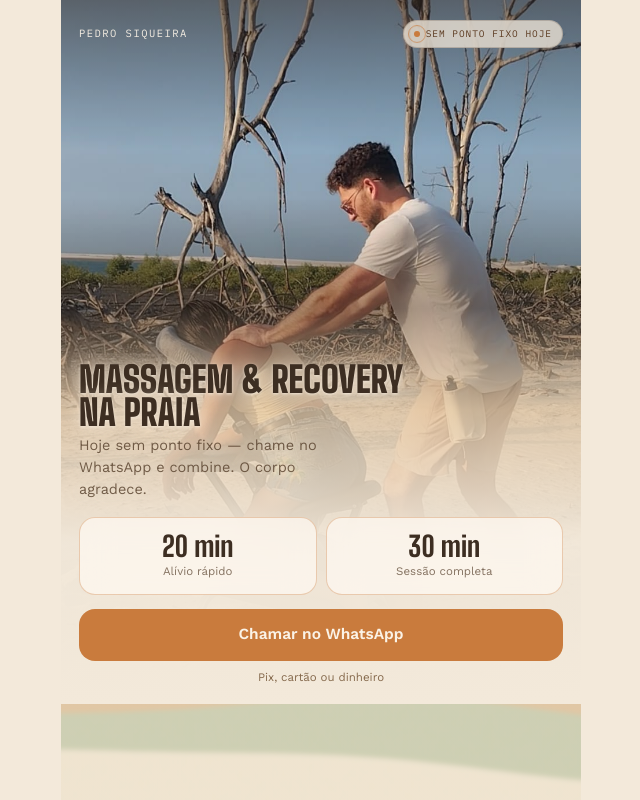
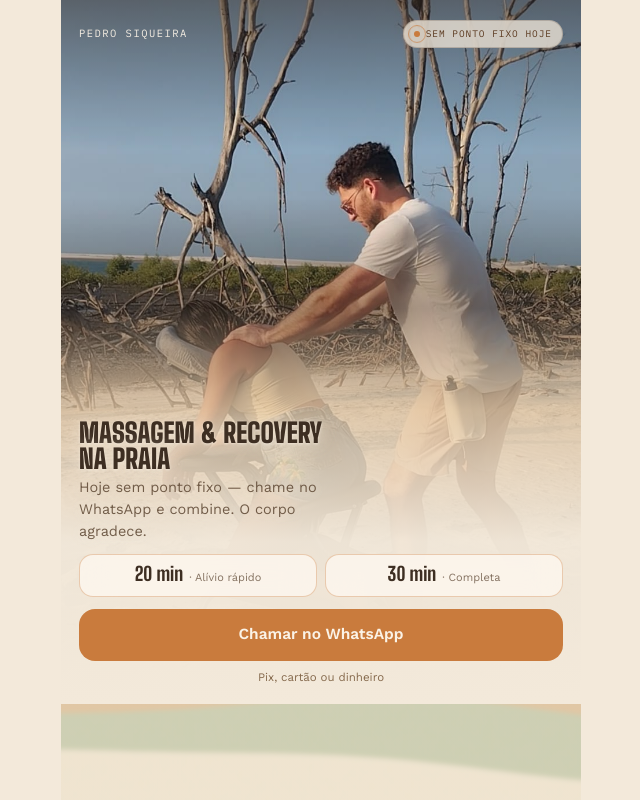
Before and after one commit to BitrideMirante/Pedro-Siqueira-Terapia, a Next.js app: page / in a window 1280 px wide. Shown: the whole page, without its empty margins (319-959 px from the left). Built offline with nearby package versions, Linux system fonts and the light colour scheme; no server answers; the database is empty.

Commit message:
versão final

```diff
--- a/app/page.tsx
+++ b/app/page.tsx
@@ -43,28 +43,28 @@ export default async function Home() {
           </div>
 
           <div style={{ position: "relative", zIndex: 2, marginTop: "auto", padding: "0 18px 18px", color: "#3D2E22" }}>
-            <div style={{ fontFamily: "'Big Shoulders Display',sans-serif", fontWeight: 900, textTransform: "uppercase", lineHeight: 0.92, fontSize: "clamp(30px,9cqw,36px)", marginBottom: 6, textShadow: "0 2px 18px rgba(243,233,218,.9), 0 1px 3px rgba(243,233,218,.9)" }}>
+            <div style={{ fontFamily: "'Big Shoulders Display',sans-serif", fontWeight: 900, textTransform: "uppercase", lineHeight: 0.94, fontSize: "clamp(23px,6.4cqw,27px)", marginBottom: 6, textShadow: "0 2px 18px rgba(243,233,218,.9), 0 1px 3px rgba(243,233,218,.9)" }}>
               Massagem &amp; recovery<br />na praia
             </div>
 
             {status.ativo ? (
-              <p style={{ fontSize: 14.5, opacity: 0.85, margin: "0 0 16px", maxWidth: "30ch", color: "#5C4632", textShadow: "0 1px 12px rgba(243,233,218,.9)" }}>
+              <p style={{ fontSize: 14.5, opacity: 0.85, margin: "0 0 12px", maxWidth: "30ch", color: "#5C4632", textShadow: "0 1px 12px rgba(243,233,218,.9)" }}>
                 Hoje em <strong>{status.local || "local a confirmar"}</strong>{status.horario ? ` · ${status.horario}` : ""}. Encontrou por aqui ou combine antes — o corpo agradece.
               </p>
             ) : (
-              <p style={{ fontSize: 14.5, opacity: 0.85, margin: "0 0 16px", maxWidth: "30ch", color: "#5C4632", textShadow: "0 1px 12px rgba(243,233,218,.9)" }}>
+              <p style={{ fontSize: 14.5, opacity: 0.85, margin: "0 0 12px", maxWidth: "30ch", color: "#5C4632", textShadow: "0 1px 12px rgba(243,233,218,.9)" }}>
                 Hoje sem ponto fixo — chame no WhatsApp e combine. O corpo agradece.
               </p>
             )}
 
-            <div style={{ display: "grid", gridTemplateColumns: "1fr 1fr", gap: 9, marginBottom: 14 }}>
-              <div style={{ background: "rgba(255,250,242,.7)", backdropFilter: "blur(16px)", WebkitBackdropFilter: "blur(16px)", border: "1px solid rgba(201,123,61,.35)", borderRadius: 16, padding: 14, textAlign: "center" }}>
-                <div style={{ fontFamily: "'Big Shoulders Display',sans-serif", fontWeight: 800, fontSize: 28, lineHeight: 1, color: "#3D2E22" }}>20 min</div>
-                <div style={{ fontSize: 11.5, opacity: 0.75, marginTop: 3, color: "#5C4632" }}>Alívio rápido</div>
+            <div style={{ display: "grid", gridTemplateColumns: "1fr 1fr", gap: 8, marginBottom: 12 }}>
+              <div style={{ background: "rgba(255,250,242,.7)", backdropFilter: "blur(16px)", WebkitBackdropFilter: "blur(16px)", border: "1px solid rgba(201,123,61,.35)", borderRadius: 14, padding: "9px 10px", display: "flex", alignItems: "baseline", justifyContent: "center", gap: 6 }}>
+                <span style={{ fontFamily: "'Big Shoulders Display',sans-serif", fontWeight: 800, fontSize: 19, lineHeight: 1, color: "#3D2E22" }}>20 min</span>
+                <span style={{ fontSize: 11, opacity: 0.75, color: "#5C4632" }}>· Alívio rápido</span>
               </div>
-              <div style={{ background: "rgba(255,250,242,.7)", backdropFilter: "blur(16px)", WebkitBackdropFilter: "blur(16px)", border: "1px solid rgba(201,123,61,.35)", borderRadius: 16, padding: 14, textAlign: "center" }}>
-                <div style={{ fontFamily: "'Big Shoulders Display',sans-serif", fontWeight: 800, fontSize: 28, lineHeight: 1, color: "#3D2E22" }}>30 min</div>
-                <div style={{ fontSize: 11.5, opacity: 0.75, marginTop: 3, color: "#5C4632" }}>Sessão completa</div>
+              <div style={{ background: "rgba(255,250,242,.7)", backdropFilter: "blur(16px)", WebkitBackdropFilter: "blur(16px)", border: "1px solid rgba(201,123,61,.35)", borderRadius: 14, padding: "9px 10px", display: "flex", alignItems: "baseline", justifyContent: "center", gap: 6 }}>
+                <span style={{ fontFamily: "'Big Shoulders Display',sans-serif", fontWeight: 800, fontSize: 19, lineHeight: 1, color: "#3D2E22" }}>30 min</span>
+                <span style={{ fontSize: 11, opacity: 0.75, color: "#5C4632" }}>· Completa</span>
               </div>
             </div>
 
```
